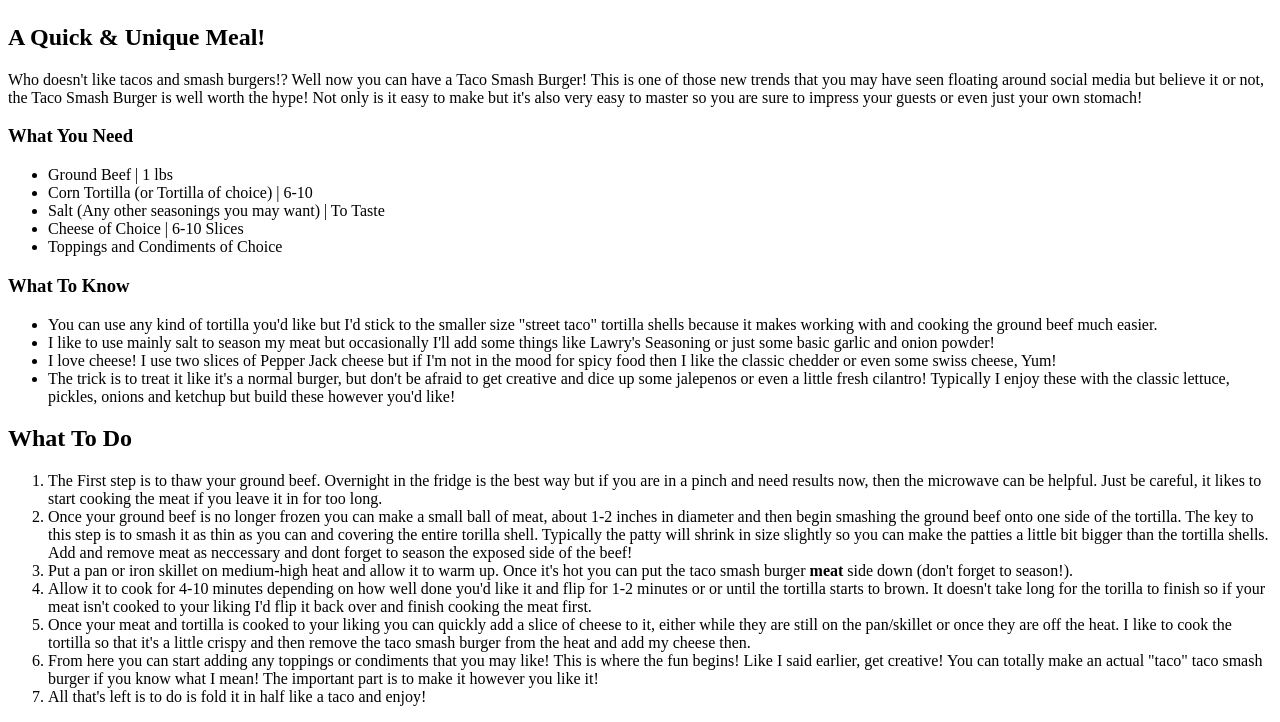
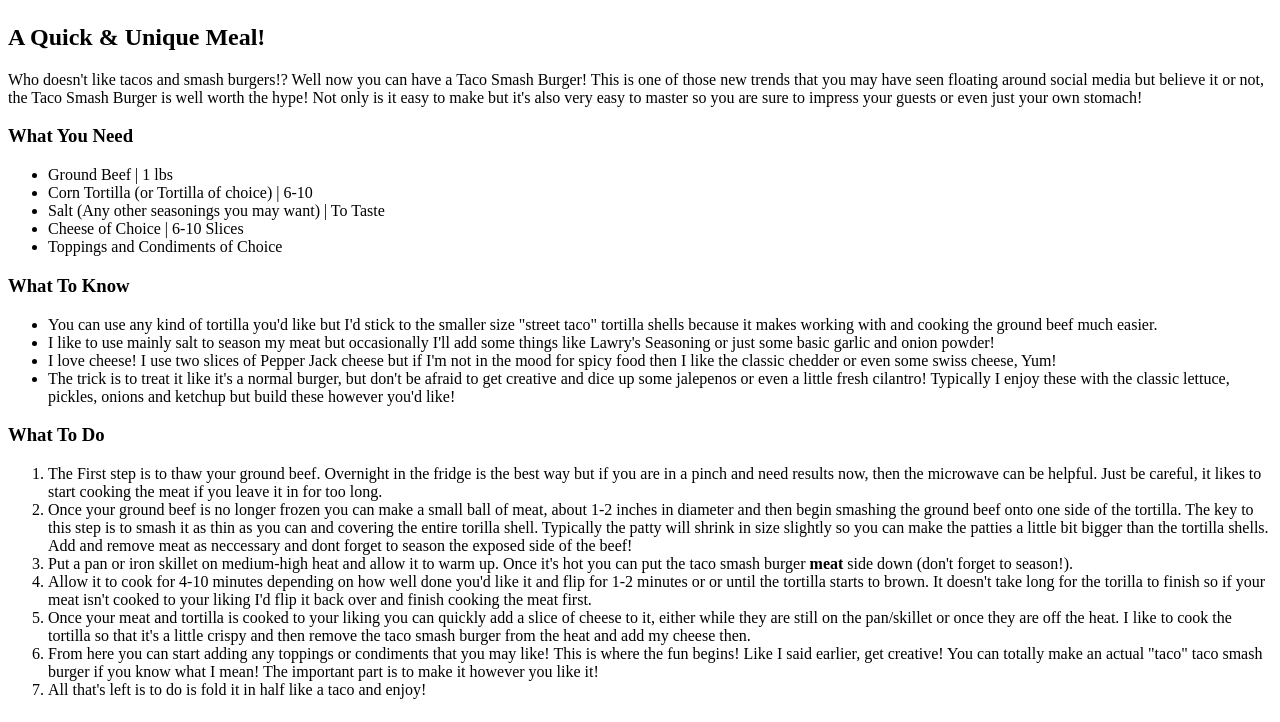
Before and after one commit to khoogterp/odin-recipes, a plain HTML site: page recipes/taco-burger.html in a window 1280 px wide. Shown: the part 730-1452 px from the top of the page. Drawn offline with Linux system fonts and the light colour scheme.

Commit message:
Change last h2 to h3
I accidentally made the last header an h2 instead of an h3 whoops.

```diff
--- a/recipes/taco-burger.html
+++ b/recipes/taco-burger.html
@@ -45,7 +45,7 @@
       onions and ketchup but build these however you'd like!
     </li>
   </ul>
-  <h2>What To Do</h2>
+  <h3>What To Do</h3>
   <ol>
     <li>
       The First step is to thaw your ground beef. Overnight in the fridge is the best way but if you are in a
```
